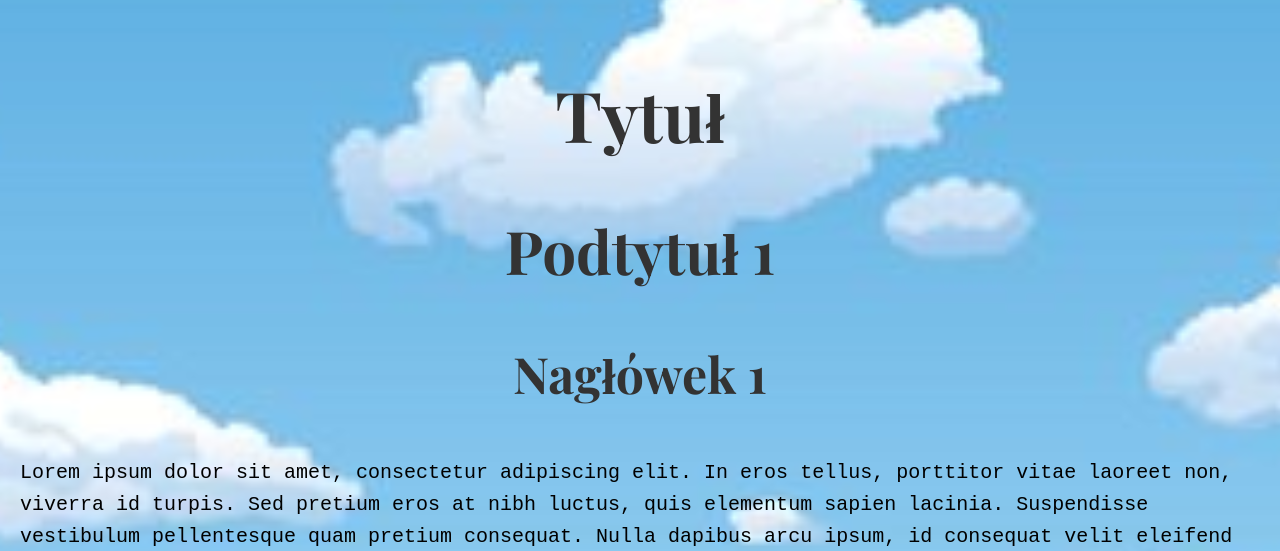
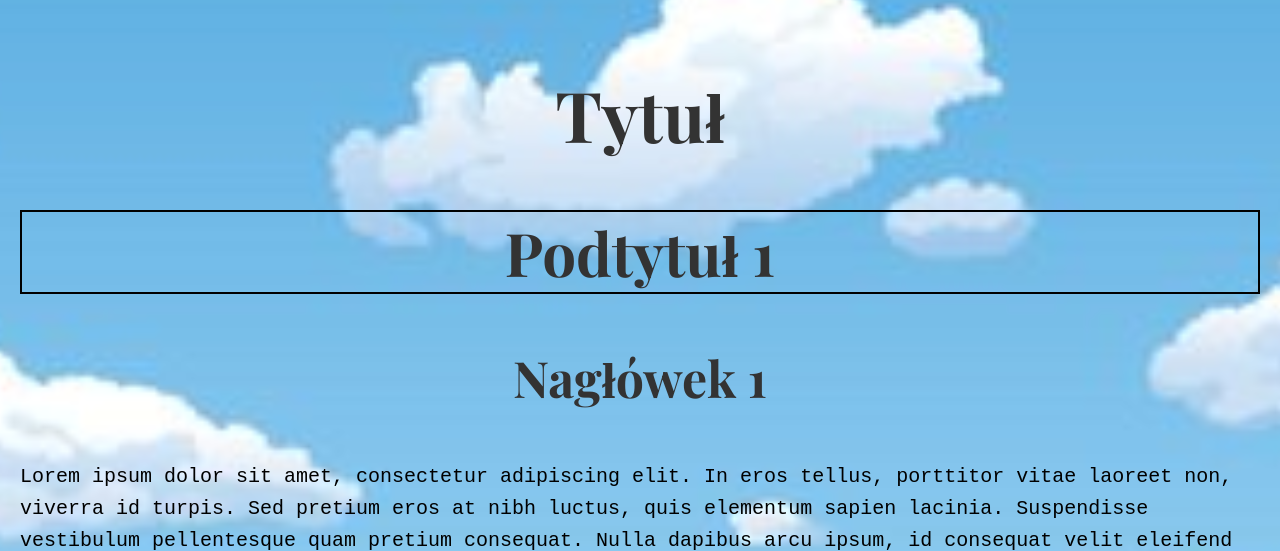
Before and after one commit to Akacz47/ai1-lab, a PHP site: page /page2.html in a window 1280 px wide. Shown: the part 228-779 px from the top of the page. Run offline with PHP 8.4, Linux system fonts and the light colour scheme.

Commit message:
ostatnie poprawki

```diff
--- a/ai1-lab/lab1/page1.css
+++ b/ai1-lab/lab1/page1.css
@@ -27,6 +27,7 @@ ul {
     margin: 10px 0; /* Górny i dolny margines */
     color: red; /* Kolor tekstu */
 	font-size: 28px;
+	border: 2px solid black; /* Dodanie obramowania */
 }
 
 main {
--- a/ai1-lab/lab1/page2.css
+++ b/ai1-lab/lab1/page2.css
@@ -46,8 +46,6 @@ ul li:nth-child(even) {
 }
 
 
-
-
 main {
     padding: 20px;
 }
@@ -79,3 +77,8 @@ h3{
 p {
     line-height: 1.6;
 }
+
+
+h2 {
+    border: 2px solid black; /* Dodanie obramowania */
+}
```
